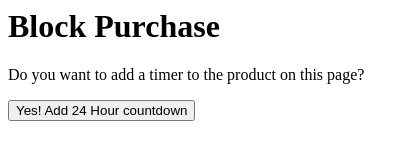
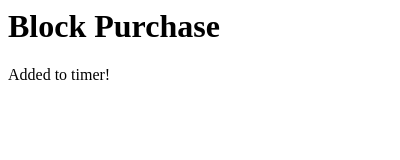
Before and after one commit to mugoma/block-purchase-extension, a browser extension: page popup/popup.html in a window 400 px wide. Both pictures are taken after a click on the button "Yes! Add 24 Hour countdown". Drawn offline with Linux system fonts and the light colour scheme.

Commit message:
Log changes!

```diff
--- a/popup/popup.html
+++ b/popup/popup.html
@@ -3,7 +3,7 @@
 
   <body>
     <h1>Block Purchase</h1>
-    <p>Do you want to add a timer to the  product on this page? </p>
+    <p id="popup-text">Do you want to add a timer to the  product on this page? </p>
     <button id="add-timer-btn">Yes! Add 24 Hour countdown</button>
     <script src="popup.js"></script>
   </body>
--- a/popup/popup.js
+++ b/popup/popup.js
@@ -1,24 +1,21 @@
-document.addEventListener('DOMContentLoaded', function () {
-    var elem = document.querySelector('#add-timer-btn');
-    elem.addEventListener("click", () => {
-        var url = window.location.toString()
-        add_url_to_storage(url)
-    })
 
-})
+
 function add_url_to_storage(url, current_time) {
     chrome.storage.local.get(url).then((value) => {
-        if (value == null) {
-            chrome.storage.local.set({url: current_time}).then(()=>{console.log("added to the best o my ability")});
+        if (!value) {
+            chrome.storage.local.set({ url: current_time }).then(() => { console.log("added to the best o my ability") });
 
         };
+        document.querySelector('#add-timer-btn').remove()
+        document.querySelector('#popup-text').innerHTML="Added to timer!"
+
     })
-    // const time_added = chrome.storage.local.getItem(url);
-    // var response = "Object already in countdown";
-    // if (time_added == null) {
-    //     window.localStorage.setItem(url, current_time);
-    //     response = "Object added to countdown"
-    // };
-    // console.log("added time")
+}
 
+function countdown(time){
+    //TODO: Add countdown
 }
+document.querySelector('#add-timer-btn').addEventListener("click", () => {
+    var url = window.location.toString()
+    add_url_to_storage(url)
+})
```
